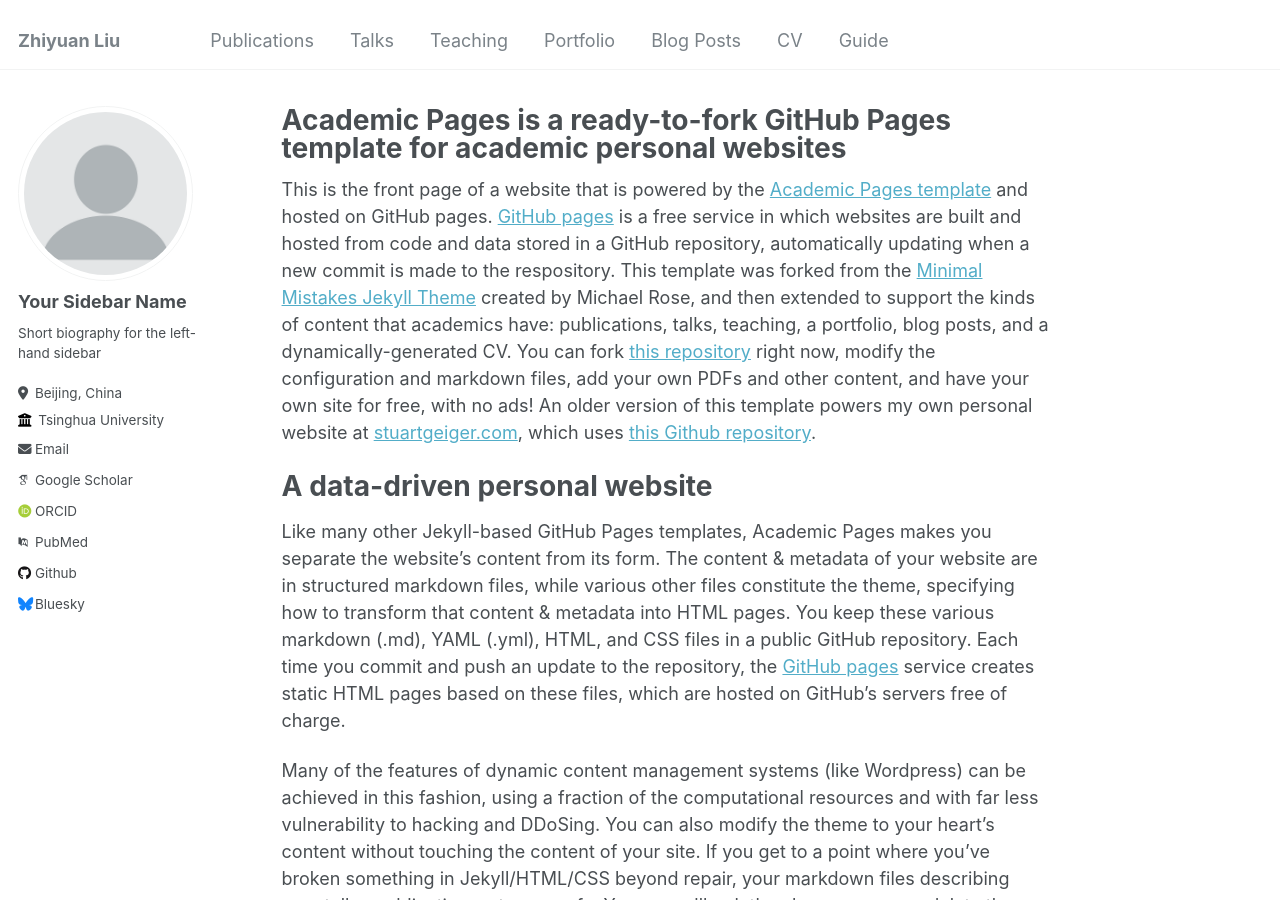
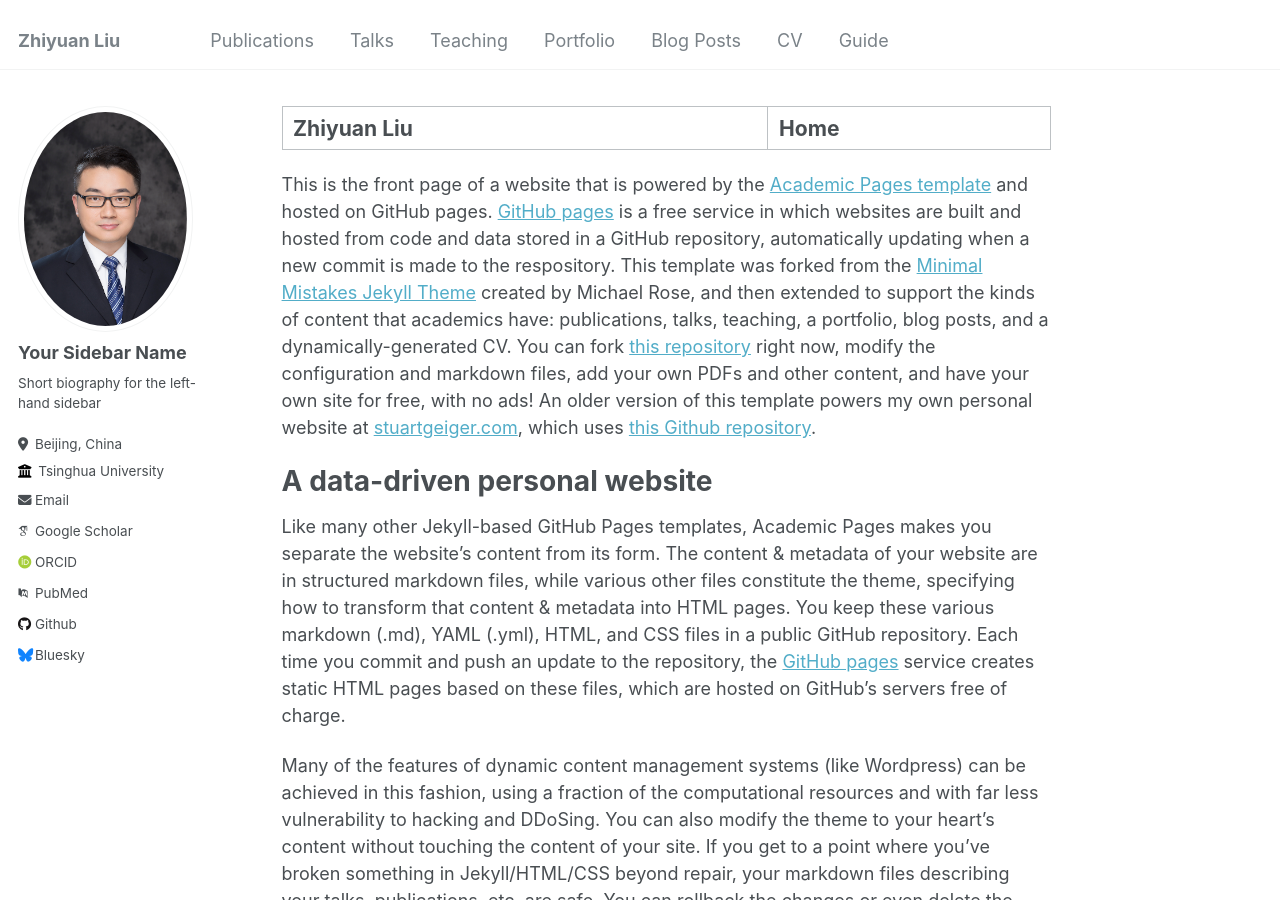
Before and after one commit to xuyuanwei678/xuyuanwei678.github.io, a Jekyll site: the page built from _pages/about.md, in a window 1280 px wide and 900 px high. Built offline with Jekyll 4.4.1, drawn with Linux system fonts in a browser that asks for light colours; some web fonts are replaced.

Commit message:
update content

```diff
--- a/_config.yml
+++ b/_config.yml
@@ -21,7 +21,7 @@
 #               Additional customization can be done by editing /_includes/author-profile.html
 author:
   # Biographic information
-  avatar           : "profile.png"
+  avatar           : "lzy.png"
   name             : "Your Sidebar Name"
   pronouns         : # example: "she/her"
   bio              : "Short biography for the left-hand sidebar"
--- a/_pages/about.md
+++ b/_pages/about.md
@@ -1,6 +1,6 @@
 ---
 permalink: /
-title: "Academic Pages is a ready-to-fork GitHub Pages template for academic personal websites"
+title: "Zhiyuan Liu | Home"
 author_profile: true
 redirect_from:
   - /about/
```
Also changed, not shown: images/lzy.png (added).
